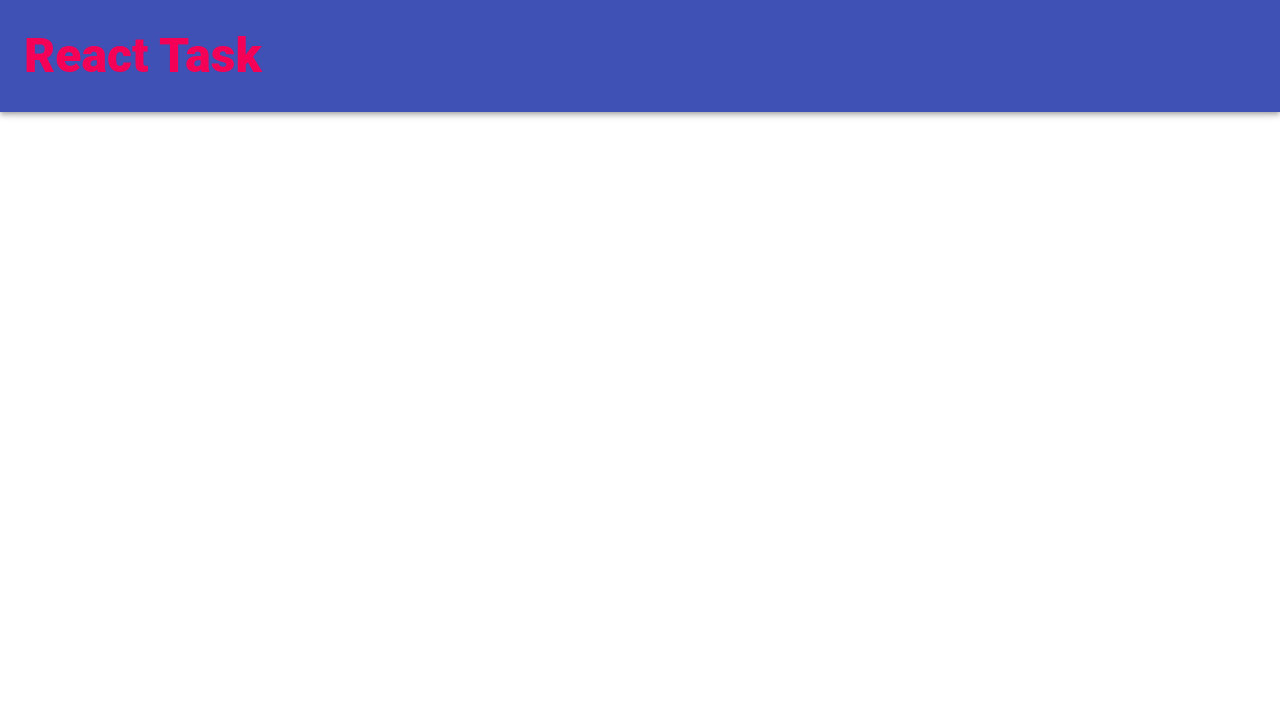
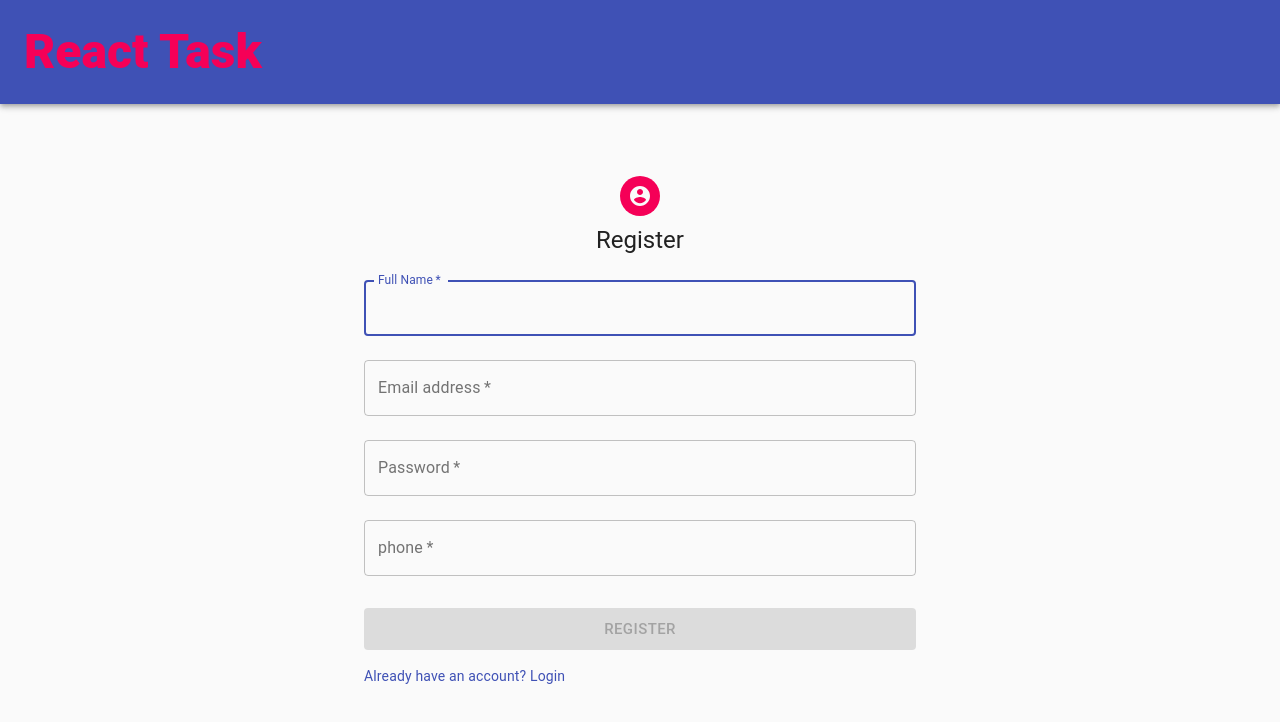
Before and after one commit to riteshishere/react_task, a React (Create React App) app: page /auth/register in a window 1280 px wide. Shown: the top 722 px of the page. Built offline with nearby package versions, Linux system fonts and the light colour scheme.

Commit message:
Added register component

```diff
--- /dev/null
+++ b/src/components/Auth/Register.js
@@ -0,0 +1,211 @@
+import React, { useState, useEffect } from 'react'
+import { useSelector, useDispatch } from 'react-redux'
+import { registerUser } from '../../reducers/userSlice'
+import Avatar from '@material-ui/core/Avatar'
+import Button from '@material-ui/core/Button'
+import CssBaseline from '@material-ui/core/CssBaseline'
+import TextField from '@material-ui/core/TextField'
+import Typography from '@material-ui/core/Typography'
+import { makeStyles } from '@material-ui/core/styles'
+import Container from '@material-ui/core/Container'
+import Alert from '../commonComponents/Alert'
+import Backdrop from '@material-ui/core/Backdrop'
+import CircularProgress from '@material-ui/core/CircularProgress'
+import Link from '@material-ui/core/Link';
+import Grid from '@material-ui/core/Grid';
+import AccountCircleIcon from '@material-ui/icons/AccountCircle'
+
+const useStyles = makeStyles((theme) => ({
+    flexbox: {
+        marginTop: theme.spacing(8),
+        display: 'flex',
+        flexDirection: 'column',
+        alignItems: 'center',
+    },
+    avatar: {
+        margin: theme.spacing(1),
+        backgroundColor: theme.palette.secondary.main,
+    },
+    form: {
+        width: '100%',
+        marginTop: theme.spacing(1),
+    },
+    backdrop: {
+        zIndex: theme.zIndex.drawer + 1,
+        color: '#fff',
+    },
+    submit: {
+        margin: theme.spacing(3, 0, 2),
+    },
+    fullWidth: {
+        width: "90%",
+    },
+}));
+
+const generalValidator = (value, pattern, ErrorMsg, setErrorMsg, msg) => {
+    if (value.length > 0) {
+        if (!pattern.test(value) && ErrorMsg !== msg) {
+            setErrorMsg(msg)
+        } else if (pattern.test(value) && ErrorMsg.length !== 0) {
+            setErrorMsg("")
+        }
+    } else if (value === "" && ErrorMsg !== "") {
+        setErrorMsg("")
+    }
+}
+
+const Register = ({ location, history }) => {
+    const classes = useStyles();
+    const [name, setName] = useState("")
+    const [email, setEmail] = useState("")
+    const [password, setPassword] = useState("")
+    const [phone, setPhone] = useState("")
+    const [nameError, setNameError] = useState(false)
+    const [emailErrorMsg, setEmailErrorMsg] = useState("")
+    const [passwordErrorMsg, setPasswordErrorMsg] = useState("")
+    const [phoneErrorMsg, setPhoneErrorMsg] = useState("")
+
+    const emailPattern = new RegExp(/^(("[\w-\s]+")|([\w-]+(?:\.[\w-]+)*)|("[\w-\s]+")([\w-]+(?:\.[\w-]+)*))(@((?:[\w-]+\.)*\w[\w-]{0,66})\.([a-z]{2,6}(?:\.[a-z]{2})?)$)|(@\[?((25[0-5]\.|2[0-4][0-9]\.|1[0-9]{2}\.|[0-9]{1,2}\.))((25[0-5]|2[0-4][0-9]|1[0-9]{2}|[0-9]{1,2})\.){2}(25[0-5]|2[0-4][0-9]|1[0-9]{2}|[0-9]{1,2})\]?$)/i)
+    const passwordPattern = new RegExp("^(?=.*[a-z])(?=.*[A-Z])(?=.*[0-9])(?=.*[!@#\$%\^&\*])(?=.{8,})")
+    const phonePattern = new RegExp(/^\d{10}$/)
+
+    const dispatch = useDispatch()
+    const { user, loading, error } = useSelector(state => state.user)
+
+    const redirect = location.search ? location.search.split('=')[1] : '/'
+
+    useEffect(() => {
+        if (user) {
+            history.push(redirect)
+        }
+    }, [history, user, redirect])
+
+    const validate = () => {
+        if (name.length > 0 && nameError) {
+            setNameError(false)
+        }
+        generalValidator(email, emailPattern, emailErrorMsg, setEmailErrorMsg, "Please enter a valid Email")
+        generalValidator(password, passwordPattern, passwordErrorMsg, setPasswordErrorMsg, "Please enter a strong password")
+        generalValidator(phone, phonePattern, phoneErrorMsg, setPhoneErrorMsg, "Please enter a valid phone number")
+    }
+
+    const canProceed = () => (emailErrorMsg.length === 0 && email.length > 0 && password.length > 0)
+
+    const registerHandler = (e) => {
+        e.preventDefault()
+        if (name.length <= 0) setNameError(true)
+        else dispatch(registerUser({ name, email, password, phone }))
+    }
+
+    useEffect(() => {
+        validate()
+    }, [email, password, phone, name])
+
+    return (
+        <Container component="main" maxWidth="sm">
+            <CssBaseline />
+            <div className={classes.flexbox}>
+                <Avatar className={classes.avatar}>
+                    <AccountCircleIcon />
+                </Avatar>
+                <Typography component="h1" variant="h5">
+                    Register
+                </Typography>
+                {error &&
+                    <Alert className={classes.fullWidth} severity="error" AlertTitle="Invalid attempt!">
+                        {error}
+                    </Alert>
+                }
+                {loading &&
+                    <Backdrop className={classes.backdrop} open={true}>
+                        <CircularProgress color="secondary" />
+                    </Backdrop>
+                }
+                <form className={classes.form}>
+                    <TextField
+                        variant="outlined"
+                        margin="normal"
+                        required
+                        fullWidth
+                        name="name"
+                        label="Full Name"
+                        type="text"
+                        id="name"
+                        autoComplete="name"
+                        error={nameError}
+                        helperText={nameError ? "Please provide your full name" : ""}
+                        autoFocus
+                        value={name}
+                        onChange={(event) => setName(event.target.value)}
+                    />
+                    <TextField
+                        variant="outlined"
+                        margin="normal"
+                        required
+                        fullWidth
+                        name="email"
+                        label="Email address"
+                        type="email"
+                        id="email"
+                        autoComplete="email"
+                        error={emailErrorMsg.length ? true : false}
+                        helperText={emailErrorMsg}
+                        value={email}
+                        onChange={(event) => setEmail(event.target.value)}
+                    />
+                    <TextField
+                        variant="outlined"
+                        margin="normal"
+                        required
+                        fullWidth
+                        name="password"
+                        label="Password"
+                        type="password"
+                        id="password"
+                        autoComplete="current-password"
+                        error={passwordErrorMsg.length ? true : false}
+                        helperText={passwordErrorMsg}
+                        value={password}
+                        onChange={(event) => setPassword(event.target.value)}
+                    />
+                    <TextField
+                        variant="outlined"
+                        margin="normal"
+                        required
+                        fullWidth
+                        name="phone"
+                        label="phone"
+                        type="phone"
+                        id="phone"
+                        autoComplete="tel"
+                        error={phoneErrorMsg.length ? true : false}
+                        helperText={phoneErrorMsg}
+                        value={phone}
+                        onChange={(event) => setPhone(event.target.value)}
+                    />
+                    <Button
+                        type="submit"
+                        fullWidth
+                        variant="contained"
+                        color="primary"
+                        className={classes.submit}
+                        size='large'
+                        disabled={!canProceed()}
+                        onClick={e => registerHandler(e)}
+                    >
+                        Register
+                    </Button>
+                    <Grid container>
+                        <Grid item>
+                            <Link href="/auth/login" variant="body2">
+                                {"Already have an account? Login"}
+                            </Link>
+                        </Grid>
+                    </Grid>
+                </form>
+            </div>
+        </Container>
+    )
+}
+
+export default Register
--- a/src/components/Auth/index.js
+++ b/src/components/Auth/index.js
@@ -1,13 +1,15 @@
 import React from 'react'
-import { Route, Switch ,useRouteMatch } from 'react-router-dom'
+import { Route, Switch, useRouteMatch } from 'react-router-dom'
 import Login from './Login'
+import Register from './Register'
 
 export const Auth = () => {
     let { path } = useRouteMatch();
 
-    return(
+    return (
         <Switch>
-            <Route path={`${path}/login`} component={Login}/>
+            <Route path={`${path}/login`} component={Login} />
+            <Route path={`${path}/register`} component={Register} />
         </Switch>
     )
 }
```
